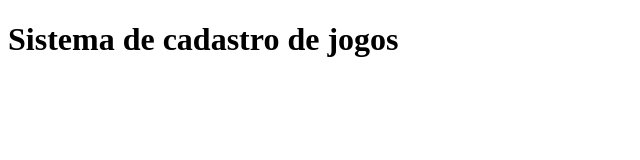
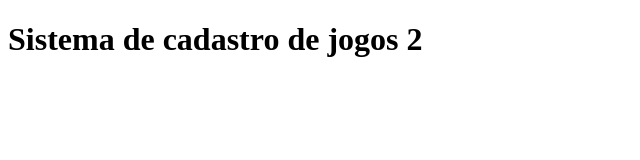
Before and after one commit to cesarfratini/sistema-de-cadastro, a plain HTML site: page index.html in a window 1280 px wide. Shown: the full height of the page, 0-640 px from the left. Drawn offline with Linux system fonts and the light colour scheme.

Commit message:
Update index.html

```diff
--- a/index.html
+++ b/index.html
@@ -7,7 +7,7 @@
     <title>Meus Jogos</title>
 </head>
 <body>
-    <h1>Sistema de cadastro de jogos</h1>
+    <h1>Sistema de cadastro de jogos 2</h1>
 
 </body>
 </html>
```
